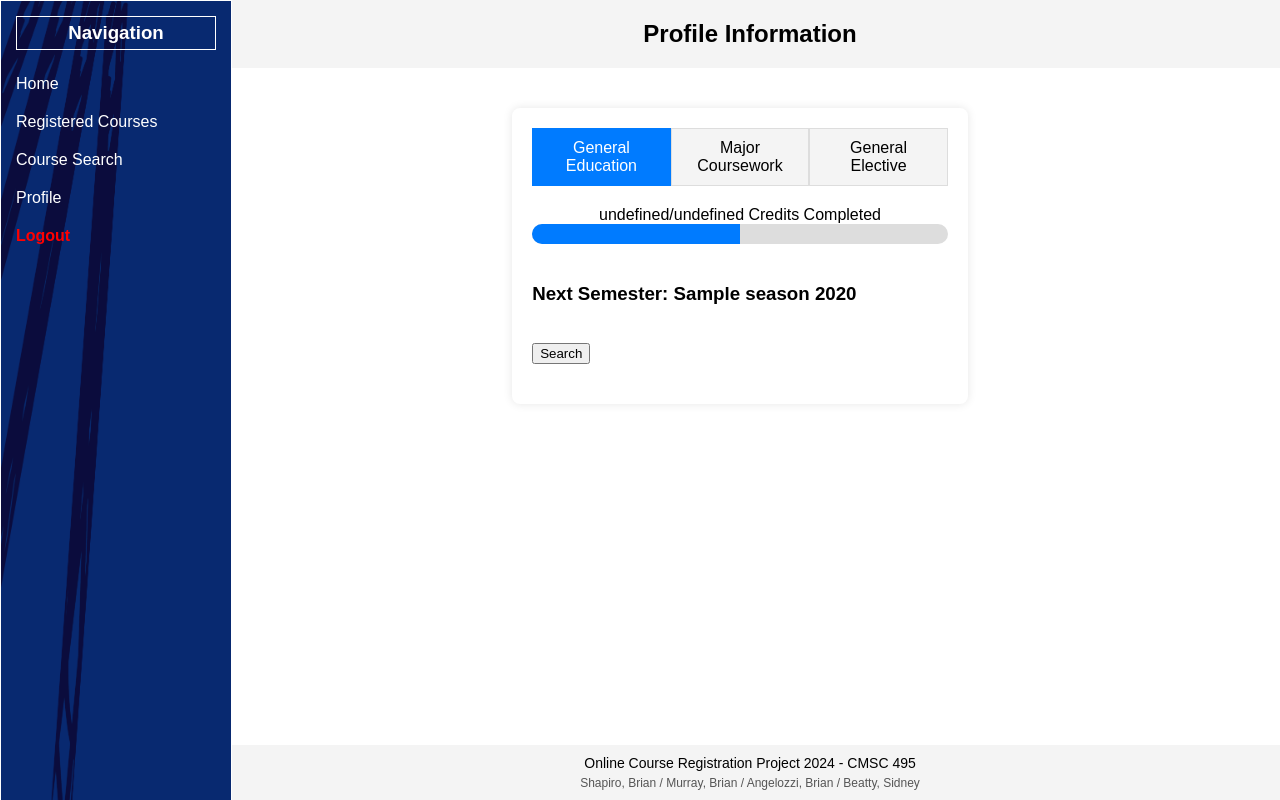
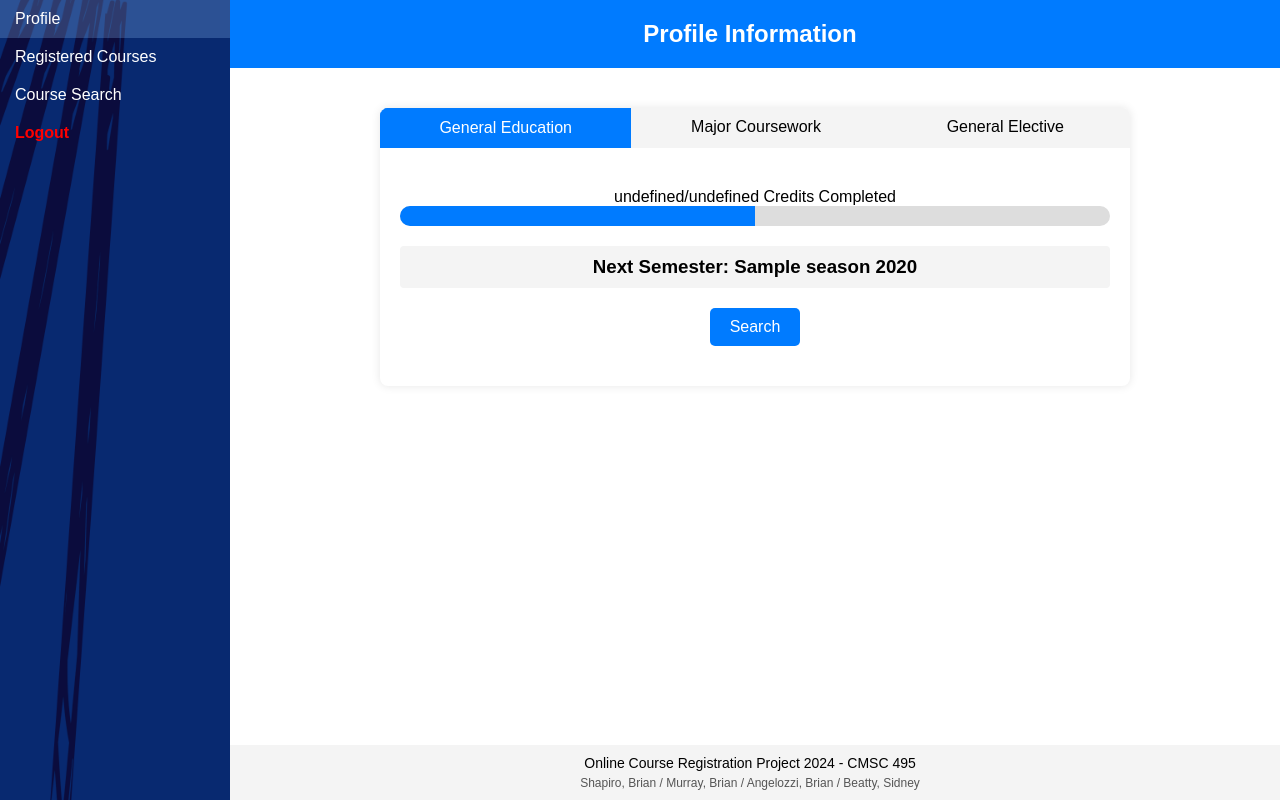
Before and after one commit to shapirobd/course_registration, a Flask app: template templates/course_search.html in a window 1280 px wide. Run offline with Flask 3, Linux system fonts and the light colour scheme; the template is opened without the code that fills it: most values are stand-ins (such as "Sample title", 1, 10 or a date in 2020); parts of the project's set-up code (start-up, migrations or seed data) failed here and were passed over.

Commit message:
profile update working - removed change password button - profile page = root route - lots of style changes

```diff
--- a/app.py
+++ b/app.py
@@ -136,10 +136,10 @@
     return render_template('signup.html', majors=majors)
 
 
-@app.route('/')
-@login_required
-def home():
-    return render_template('home.html', selected_nav_link='home')
+# @app.route('/')
+# @login_required
+# def home():
+#     return render_template('home.html', selected_nav_link='home')
 
 
 @app.route('/course_search')
@@ -186,11 +186,51 @@
     return courses.drop_course(session['next_semester_id'], session['student_id'], course_id)
 
 
-@app.route('/profile')
+@app.route('/')
 @login_required
 def profile():
     user = users.find_user_by_username(session['username'])
     return render_template('profile.html', user=user, selected_nav_link="profile")
+
+
+@app.route('/update_profile', methods=['POST'])
+@login_required
+def update_profile():
+    try:
+        user_data = {
+            'username': request.form.get('username'),
+            'first_name': request.form.get('first_name'),
+            'last_name': request.form.get('last_name'),
+            'email': request.form.get('email'),
+            'phone': request.form.get('phone'),
+            'address': request.form.get('address'),
+            'city': request.form.get('city'),
+            'state': request.form.get('state'),
+            'zip_code': request.form.get('zip_code')
+        }
+
+        if not user_data['username'] or not user_data['email']:
+            return jsonify({"error": "Please provide username and email"}), 400
+
+        # Add the new user to the database
+        users.update_user(user_data)
+
+        return redirect('/profile')
+
+    except mysql.connector.Error as db_err:
+        # Handle specific database errors
+        print(f"Database error: {db_err}")
+        return jsonify({"error": "Database connection error"}), 500
+
+    except KeyError as key_err:
+        # Handle missing data in the request JSON
+        print(f"Key error: {key_err}")
+        return jsonify({"error": f"Missing key: {str(key_err)}"}), 400
+
+    except Exception as ex:
+        # Catch all other exceptions
+        print(f"An error occurred: {ex}")
+        return jsonify({"error": "An unexpected error occurred"}), 500
 
 
 @app.route('/logout', methods=['POST'])
--- a/templates/course_search_layout.html
+++ b/templates/course_search_layout.html
@@ -25,7 +25,6 @@
         }
         .container {
             background: #fff;
-            padding: 20px;
             border-radius: 8px;
             box-shadow: 0 0 10px rgba(0, 0, 0, 0.1);
             margin: 20px auto;
@@ -34,11 +33,19 @@
             flex-direction: column;
             align-items: flex-start;
             overflow-y: auto;
-            max-width: calc(100% - 260px);
+            /* max-width: calc(100% - 260px); */
+            width: 750px;
             margin-left: 230px;
         }
-        .container h2 {
-            margin-top: 0;
+        #search-container {
+            padding: 20px;
+            width: calc(100% - 40px);
+            display: flex;
+            flex-direction: column;
+            align-items: center;
+        }
+        #search-container h3 {
+            margin: 0;
             width: 100%;
             padding: 10px;
             background-color: #f4f4f4;
@@ -57,14 +64,28 @@
             padding: 10px;
             text-align: center;
             background-color: #f4f4f4;
-            border: 1px solid #ddd;
+            /* border: 1px solid #ddd; */
             cursor: pointer;
+        }
+        .tab:hover {
+            background-color: #e4e4e4;
         }
         .tab.active {
             background-color: #007bff;
             color: white;
             border: 1px solid #007bff;
         }
+        .tab.active:hover {
+            background-color: #108bff;
+            color: white;
+            border: 1px solid #108bff;
+        }
+        /*
+        #majorTab {
+            border-left: 1px solid #ddd;
+            border-right: 1px solid #ddd;
+        }
+        */
         .progress-bar-container {
             width: 100%;
             margin-bottom: 20px;
@@ -93,8 +114,8 @@
             justify-content: space-between;
             margin-bottom: 10px;
             padding: 10px;
-            background-color: #f4f4f4;
-            border: 1px solid #ddd;
+            /* background-color: #f4f4f4; */
+            border-bottom: 1px solid #ddd;
             border-radius: 4px;
         }
         .course-item button {
@@ -128,6 +149,15 @@
             font-size: 16px;
             margin-top: 20px;
         }
+        .search-btn {
+            padding: 10px 20px;
+            background-color: #007bff;
+            color: white;
+            border: none;
+            border-radius: 5px;
+            cursor: pointer;
+            font-size: 16px;
+        }
     </style>
 </head>
 <body>
@@ -143,7 +173,7 @@
         <div class="tab" id="majorTab" data-value="3" onclick="selectTab('major')">Major Coursework</div>
         <div class="tab" id="electiveTab" data-value="2" onclick="selectTab('elective')">General Elective</div>
     </div>
-
+    <div id="search-container">
         <!-- Progress bar -->
         <div class="progress-bar-container">
             <div id="progressBarText"></div>
@@ -158,7 +188,7 @@
         </div>
 
         <!-- Search button -->
-    <button onclick="searchCourses()">Search</button>
+        <button class="search-btn" onclick="searchCourses()">Search</button>
 
         <!-- List of available courses -->
         <div id="courseList" class="course-list">
@@ -170,6 +200,7 @@
             </div>
             <!-- If no courses are available -->
             <p id="noCoursesText" class="no-courses">No courses available for this semester.</p>
+        </div>
     </div>
 
     {# <input type="hidden" id="selected_course_type" data-value="{{semester.id}}" /> #}
--- a/templates/layout.html
+++ b/templates/layout.html
@@ -17,12 +17,13 @@
             height: 100vh;
             width: 230px;
             position: fixed;
-            border: 1px solid #FFFFFF;
             background-image: url('/static/images/Sidenav.png');
             background-size: cover;
             background-repeat: no-repeat;
             background-position: center;
             color: #FFFFFF;
+            box-shadow: inset -20px 0 25px rgba(0, 0, 0, 0.4)
+            padding-top: 15px;
         }
         .sidenav h3 {
             color: #FFFFFF;
@@ -93,23 +94,27 @@
         #logout-btn {
             color: #f00;
         }
+        #main-header {
+            background-color: #007bff;
+            color: #fff;
+        }
     </style>
 </head>
 <body>
 
-<header>
-    {{ 'Home' if selected_nav_link == 'home' else (
-        'Registered Courses' if selected_nav_link == "registered_courses" else (
+<header id="main-header">
+    {{ 'Registered Courses' if selected_nav_link == "registered_courses" else (
             'Search for Courses' if selected_nav_link == "course_search" else 'Profile Information'
-        ))}}
+        )}}
 </header>
 
 <div class="sidenav">
-    <h3 id="nav-header">Navigation</h3>
-    <a class="nav-link {{ 'selected' if selected_nav_link == 'home' else ''}}" href="/">Home</a>
+    {# <h3 id="nav-header">Navigation</h3> #}
+    {# <a class="nav-link {{ 'selected' if selected_nav_link == 'home' else ''}}" href="/">Home</a> #}
+    <a class="nav-link {{ 'selected' if selected_nav_link == 'profile' else ''}}" href="/">Profile</a>
     <a class="nav-link {{ 'selected' if selected_nav_link == 'registered_courses' else ''}}" href="/registered_courses">Registered Courses</a>
     <a class="nav-link {{ 'selected' if selected_nav_link == 'course_search' else ''}}" href="/course_search">Course Search</a>
-    <a class="nav-link {{ 'selected' if selected_nav_link == 'profile' else ''}}" href="/profile">Profile</a>
+
     <form action="/logout" method="post">
         <button id="logout-btn" class="nav-link" type="submit"><b>Logout</b></button>
     </form>
--- a/templates/profile_layout.html
+++ b/templates/profile_layout.html
@@ -53,6 +53,7 @@
         .container h2 {
             font-size: 24px;
             margin-bottom: 20px;
+            margin-top: 0px;
             color: #333;
             text-align: center;
         }
@@ -217,7 +218,7 @@
         </div>
 
         <!-- Change Password -->
-        <button type="button" onclick="window.location.href='/change_password';" class="profile-btn">Change Password</button>
+        {# <button type="button" onclick="window.location.href='/change_password';" class="profile-btn">Change Password</button> #}
 
         <!-- Save Changes Button -->
         <button type="submit" class="profile-btn btn-green">Save Changes</button>
```
Also changed, not shown: templates/registered_courses_layout.html (+43 -12 lines), users.py (+36 -0 lines). Lines whose indentation alone changed are shown as unchanged.
